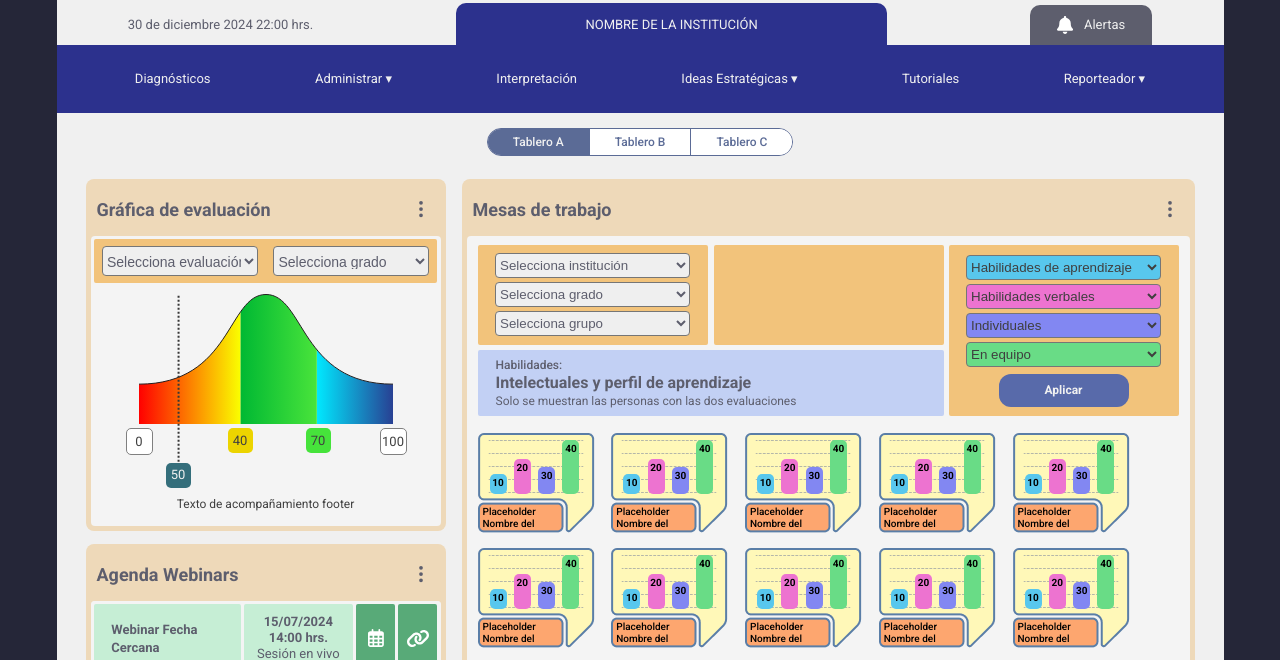
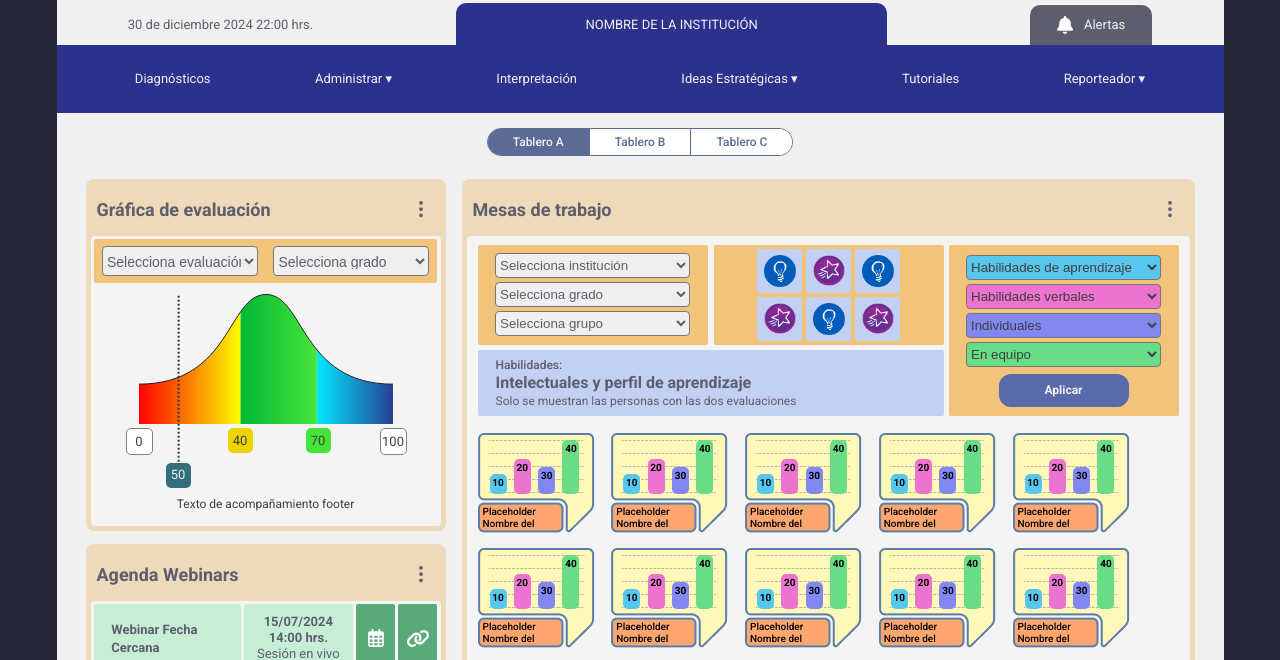
Before and after one commit to TristanTalentCo/lexium-dashboard, a website built with webpack: page index_montaje.html in a window 1280 px wide. Shown: the part 110-770 px from the top of the page. Built offline with nearby package versions, Linux system fonts and the light colour scheme.

Commit message:
Cambios Montaje 7 - Inputs para Mesas de trabajo

```diff
--- a/css/style2.css
+++ b/css/style2.css
@@ -102,6 +102,43 @@
 .mesas-cajas-seleccion a{
     text-decoration: none;
 }
+
+.mesas-sel-eval-row{
+    display: flex;
+    flex-direction: row;
+}
+.radio__input_mesaEval{
+    display: none;
+  }
+.radio__label_mesaEval{
+    width:45px;
+    height:44px;
+    margin: 2px;
+    display: flex;
+    flex-direction: column;
+    justify-content: center;
+    align-items: center;
+    background-color: var(--lx-tb-blue2);
+    border-radius: 2px;
+    color: var(--lx-blue-third, #5B6B96);
+    font-size: 12px;
+    font-style: normal;
+    font-weight: 500;
+    line-height: normal;
+    text-transform: capitalize;
+    cursor: pointer;
+  }
+.radio__label_mesaEval img{
+    width: 32px;
+}
+  .radio__label_mesaEval:not(:last-of-type){
+
+  }
+
+  .radio__input_mesaEval:checked + .radio__label_mesaEval{
+    background: var(--lx-blue-third, #5B6B96);
+    color: var(--lx_grey-main);
+  }
 .mesas-btn{
     width: 130px;
     height: 33px;
--- a/index_montaje.html
+++ b/index_montaje.html
@@ -361,8 +361,24 @@
                           </div>
                           <div class="mesas-sel-1">
                             <div class="mesas-sel-eval">
-                              <div class="mesas-sel-eval-row"></div>
-                              <div class="mesas-sel-eval-row"></div>
+
+                              <div class="mesas-sel-eval-row">
+                                <input id="EvalA" value="Eval-A" class="radio__input_mesaEval" type="radio" name="selMesaEval">
+                                <label for="EvalA" class="radio__label_mesaEval"><img src="img/icons/intelectuales.png" alt=""></label>
+                                <input id="EvalB" value="Eval-B" class="radio__input_mesaEval" type="radio" name="selMesaEval">
+                                <label for="EvalB" class="radio__label_mesaEval"><img src="img/icons/idt.png" alt=""></label>
+                                <input id="EvalC" value="Eval-C" class="radio__input_mesaEval" type="radio" name="selMesaEval">
+                                <label for="EvalC" class="radio__label_mesaEval"><img src="img/icons/intelectuales.png" alt=""></label>
+                              </div>
+                              <div class="mesas-sel-eval-row">
+                                <input id="EvalD" value="Eval-D" class="radio__input_mesaEval" type="radio" name="selMesaEval">
+                                <label for="EvalD" class="radio__label_mesaEval"><img src="img/icons/idt.png" alt=""></label>
+                                <input id="EvalE" value="Eval-E" class="radio__input_mesaEval" type="radio" name="selMesaEval">
+                                <label for="EvalE" class="radio__label_mesaEval"><img src="img/icons/intelectuales.png" alt=""></label>
+                                <input id="EvalF" value="Eval-F" class="radio__input_mesaEval" type="radio" name="selMesaEval">
+                                <label for="EvalF" class="radio__label_mesaEval"><img src="img/icons/idt.png" alt=""></label>
+                              </div>
+
                             </div>
                           </div>
                         </div>
```
Also changed, not shown: img/icons/idt.png (added), img/icons/intelectuales.png (added), img/icons/soie.png (added).
